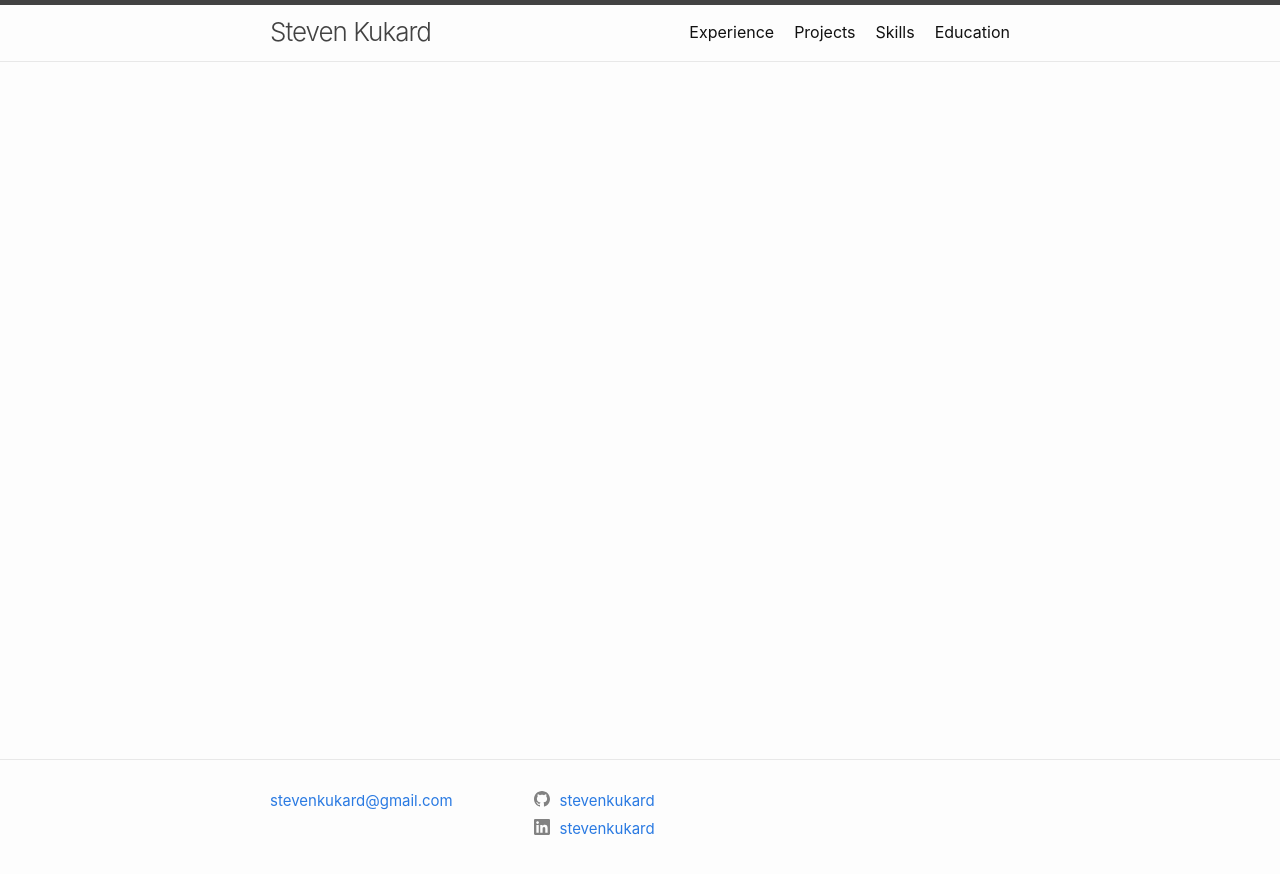
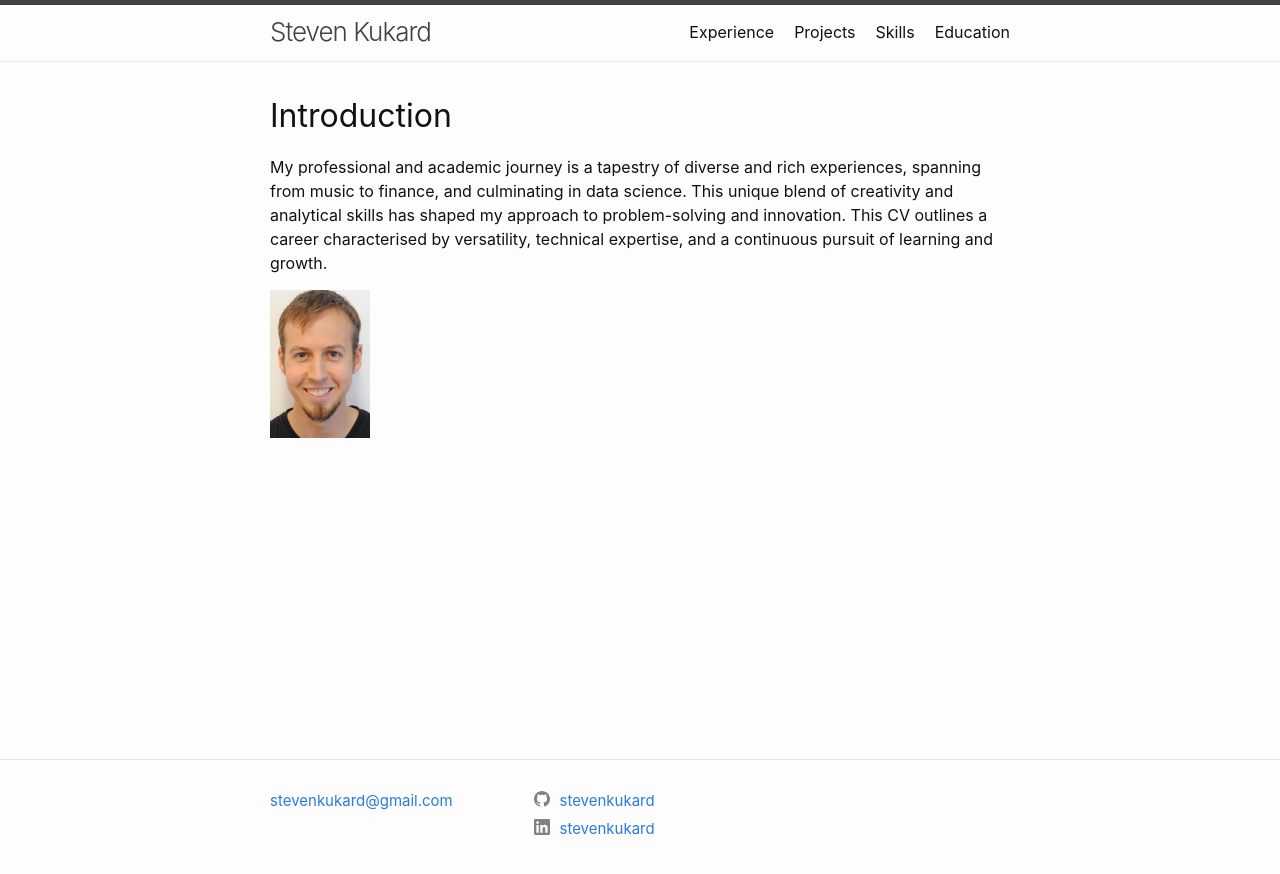
Before and after one commit to stevenkukard/cv, a Jekyll site: the page built from index.markdown, in a window 1280 px wide. Shown: the top 874 px of the page. Built offline with Jekyll 4.4.1, drawn with Linux system fonts in a browser that asks for light colours.

Commit message:
Update index.markdown
Add a title, intro paragraph, and image.

```diff
--- a/index.markdown
+++ b/index.markdown
@@ -3,4 +3,12 @@
 # To modify the layout, see https://jekyllrb.com/docs/themes/#overriding-theme-defaults
 
 layout: home
+title: "Introduction"
 ---
+
+<!-- ## Introduction -->
+<!-- This is the online home for my CV, specifically focused on Data Science.  -->
+
+My professional and academic journey is a tapestry of diverse and rich experiences, spanning from music to finance, and culminating in data science. This unique blend of creativity and analytical skills has shaped my approach to problem-solving and innovation. This CV outlines a career characterised by versatility, technical expertise, and a continuous pursuit of learning and growth.
+
+<img src="/assets/steven-portrait-cropped.jpg" alt="Image: Portrait" width="100"/>
```
